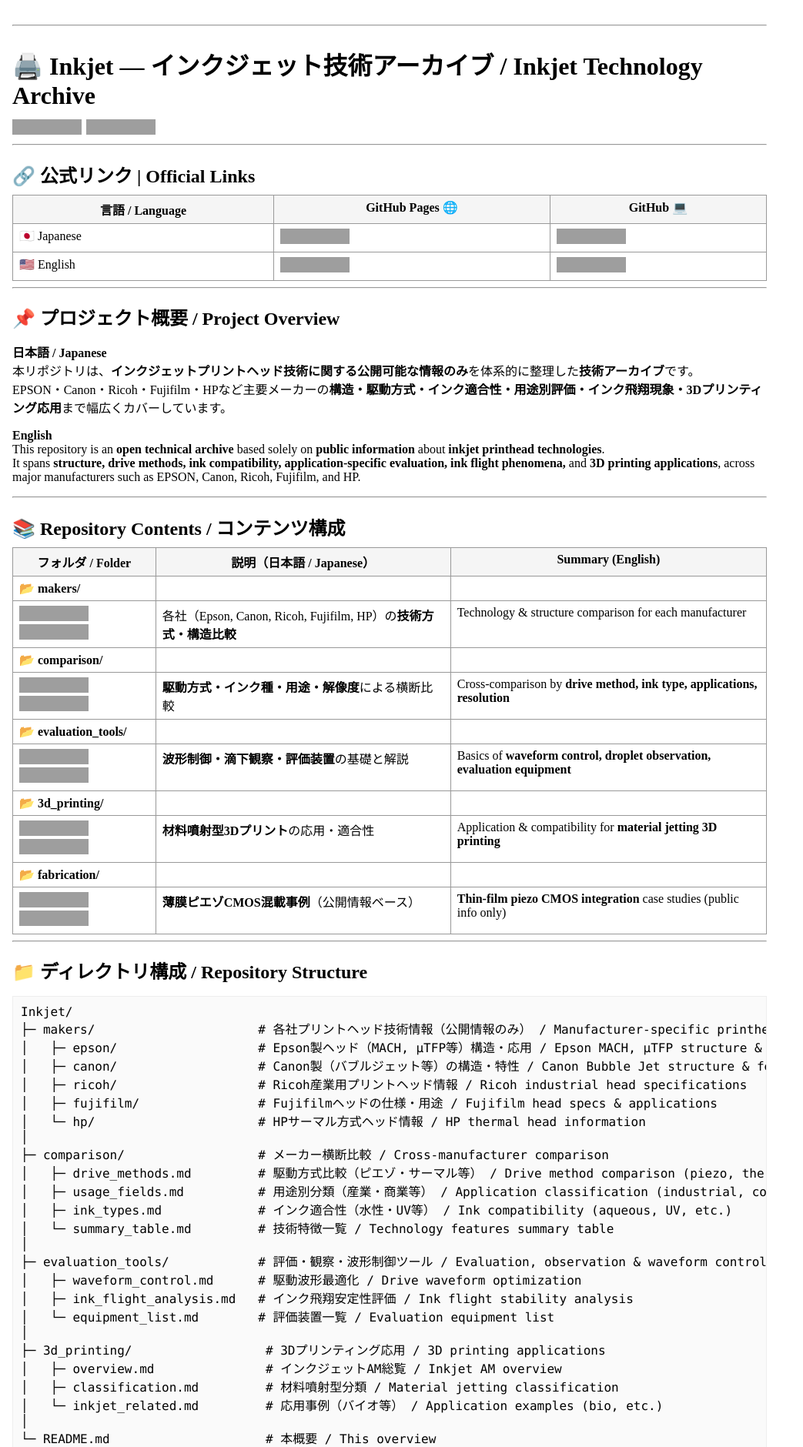
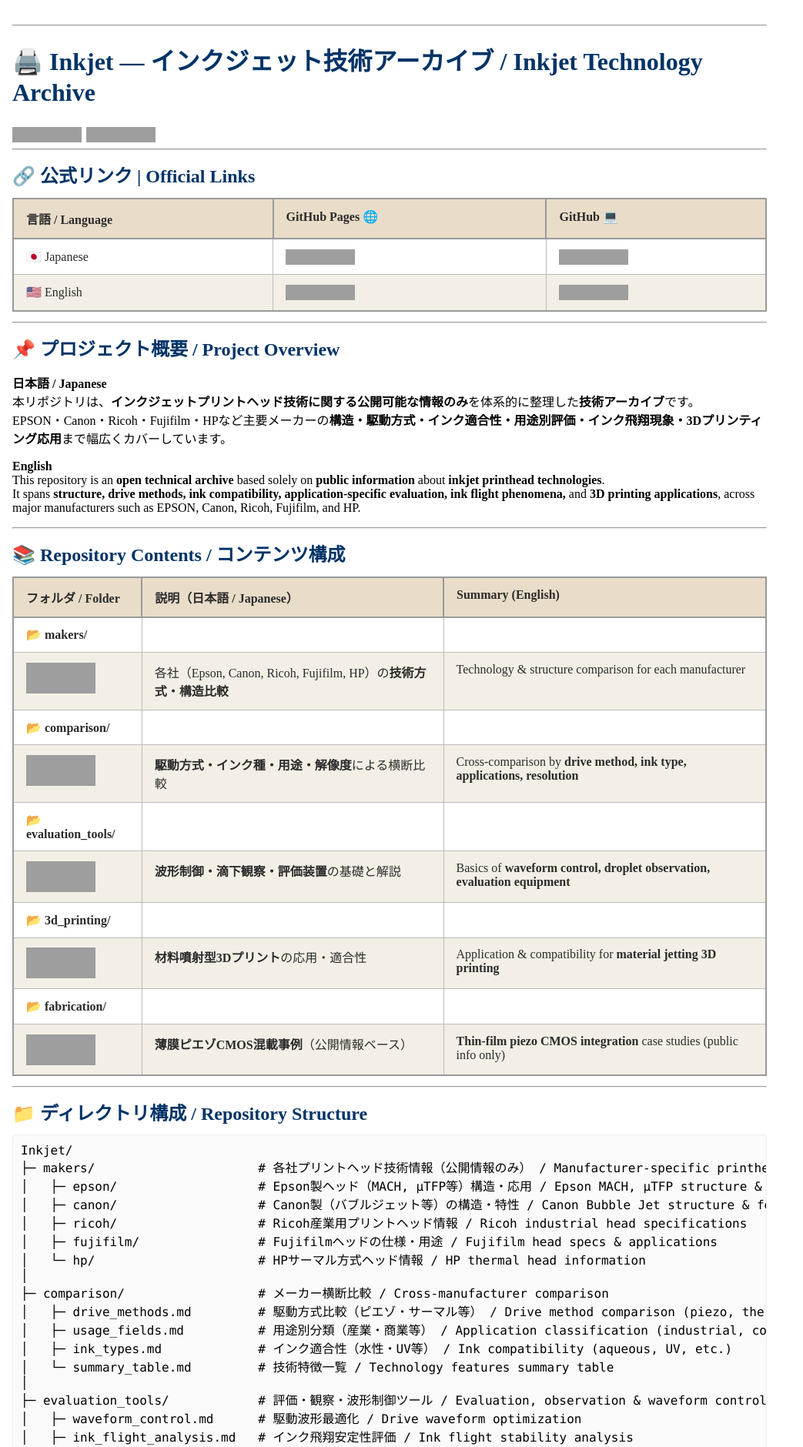
Before and after one commit to Samizo-AITL/Inkjet, a Jekyll site: the page built from index.md, in a window 1280 px wide. Shown: the top 1880 px of the page at 77% size, without its empty margins (0-1043 px from the left). Built offline with Jekyll 4.4.1, drawn with Linux system fonts in a browser that asks for light colours; our own code applies the rules of GitHub Pages for plain Markdown files; grey boxes are pictures that could not be loaded.

Commit message:
Update style.css

```diff
--- a/assets/css/style.css
+++ b/assets/css/style.css
@@ -1,18 +1,103 @@
+/* ===== Reset / Layout ===== */
 html,body{margin:0;padding:0}
 .site-header,.site-footer,.page-header,.page-footer{display:none!important}
 .page-content{padding:0!important;margin:0!important}
 
+/* Base (fallback when no theme class) */
 main.page{
-  max-width:1200px;margin:0 auto;padding:12px 16px;line-height:1.7;
-  font-family:-apple-system,BlinkMacSystemFont,"Segoe UI","Hiragino Sans","Noto Sans JP",Meiryo,sans-serif;
+  max-width:1200px;
+  margin:0 auto;
+  padding:12px 16px;
+  line-height:1.7;
+  font-family:-apple-system,BlinkMacSystemFont,"Segoe UI",
+              "Hiragino Kaku Gothic ProN","Noto Sans JP","Hiragino Sans",
+              "Yu Gothic","Meiryo",sans-serif;
   word-wrap:anywhere;
+  color:#222;
+  background:#fff;
 }
-h1,h2,h3{margin:0.8em 0 0.4em}
+h1,h2,h3{margin:.8em 0 .4em;line-height:1.25}
+h1{font-size:1.9rem}
+h2{font-size:1.5rem}
+h3{font-size:1.25rem}
 
-table{border-collapse:collapse;width:100%}
+/* Links (fallback) */
+a{color:#0366d6;text-decoration:none}
+a:hover{text-decoration:underline}
+
+/* Tables (fallback GitHub風) */
+table{border-collapse:collapse;width:100%;margin:.8em 0}
 th,td{border:1px solid #999;padding:6px 8px;vertical-align:top}
-th{background:#f5f5f5;font-weight:600}
+th{background:#f6f8fa;font-weight:600;text-align:left}
 
-img{max-width:100%;height:auto}
-pre{overflow:auto;padding:10px;background:#fafafa;border:1px solid #eee}
+/* Media / Code */
+img{max-width:100%;height:auto;display:block}
+pre{overflow:auto;padding:10px;background:#fafafa;border:1px solid #eee;border-radius:4px;margin:.7em 0}
 code,pre{font-family:ui-monospace,SFMono-Regular,Menlo,Consolas,monospace}
+pre code{background:transparent;padding:0}
+
+/* Blockquote */
+blockquote{margin:.8em 0;padding:.6em .9em;border-left:4px solid #d0d7de;background:#f8fafc}
+
+/* Mermaid */
+.mermaid{display:block;margin:1.2em auto;max-width:100%;overflow:auto}
+
+/* Mobile */
+@media (max-width:640px){
+  main.page{padding:10px 12px}
+  h1{font-size:1.6rem}
+  h2{font-size:1.35rem}
+  h3{font-size:1.15rem}
+}
+
+/* =========================================================
+   Portal unified look (theme-sepia). Applies when body has
+   class="theme-sepia" from your layout.
+   ========================================================= */
+body.theme-sepia main.page{
+  background:#fdf6e3;
+  color:#3b2f2f;
+}
+
+/* Headings: blue, H1 left */
+body.theme-sepia h1,
+body.theme-sepia h2,
+body.theme-sepia h3{
+  color:#003366;
+  border-bottom:none;
+  font-weight:700;
+}
+body.theme-sepia h1{font-size:2rem;text-align:left;margin-bottom:.8em}
+
+/* Links: 太字＋下線（少し小さめ） */
+body.theme-sepia a{
+  color:#0066cc;
+  font-weight:600;
+  font-size:.95em;
+  text-decoration:underline;
+}
+body.theme-sepia a:hover{color:#004c99}
+
+/* Tables: 薄茶ヘッダー＋実用罫線＋ストライプ */
+body.theme-sepia table{border:2px solid #999}
+body.theme-sepia th{
+  background:#e9ddc9;
+  color:#2b2b2b;
+  border:2px solid #999;
+  font-weight:700;
+  padding:.8em 1em;
+}
+body.theme-sepia td{
+  border:1.5px solid #bbb;
+  color:#2b2b2b;
+  padding:.8em 1em;
+}
+body.theme-sepia tr:nth-child(odd) td{background:#fff}
+body.theme-sepia tr:nth-child(even) td{background:#f3efe6}
+
+/* Blockquote (sepia tone) */
+body.theme-sepia blockquote{
+  background:#fbf6eb;
+  border-left:4px solid #007acc;
+  color:#3a3028;
+}
```
